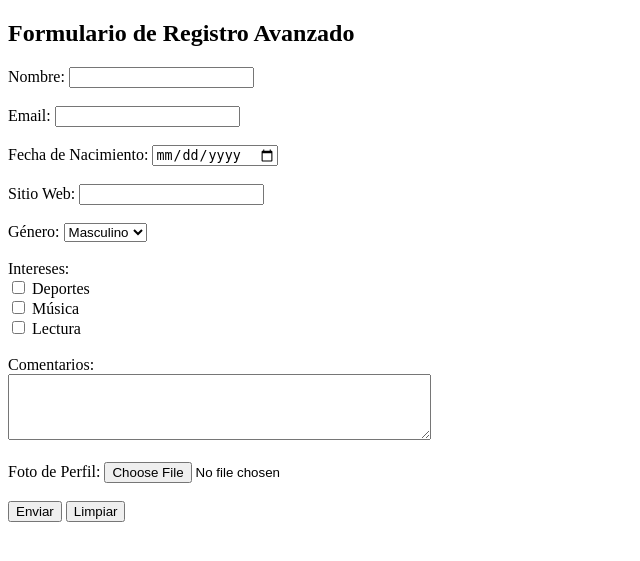
After one commit to AbdielAlvarez9602/DESARROLLO_VII_ABDIEL_ALVAREZ, a PHP site: page /TALLERES/TALLER_6/formulario.html in a window 1280 px wide. The commit adds this page. Shown: the top 561 px of the page, without its empty margins (0-640 px from the left). Run offline with PHP 8.4, Linux system fonts and the light colour scheme.

Commit message:
TALLER_6 - Ejercicio práctico completado: Mejoras en el procesamiento de formularios

```diff
--- /dev/null
+++ b/TALLERES/TALLER_6/formulario.html
@@ -0,0 +1,48 @@
+<!DOCTYPE html>
+<html lang="es">
+<head>
+    <meta charset="UTF-8">
+    <meta name="viewport" content="width=device-width, initial-scale=1.0">
+    <title>Formulario de Registro Avanzado</title>
+</head>
+<body>
+    <h2>Formulario de Registro Avanzado</h2>
+    <form action="procesar.php" method="POST" enctype="multipart/form-data">
+        <label for="nombre">Nombre:</label>
+        <input type="text" id="nombre" name="nombre" required><br><br>
+
+        <label for="email">Email:</label>
+        <input type="email" id="email" name="email" required><br><br>
+
+        <label for="fecha_nacimiento">Fecha de Nacimiento:</label>
+        <input type="date" id="fecha_nacimiento" name="fecha_nacimiento" required><br><br>
+
+        <label for="sitio_web">Sitio Web:</label>
+        <input type="url" id="sitio_web" name="sitio_web"><br><br>
+
+        <label for="genero">Género:</label>
+        <select id="genero" name="genero">
+            <option value="masculino">Masculino</option>
+            <option value="femenino">Femenino</option>
+            <option value="otro">Otro</option>
+        </select><br><br>
+
+        <label>Intereses:</label><br>
+        <input type="checkbox" id="deportes" name="intereses[]" value="deportes">
+        <label for="deportes">Deportes</label><br>
+        <input type="checkbox" id="musica" name="intereses[]" value="musica">
+        <label for="musica">Música</label><br>
+        <input type="checkbox" id="lectura" name="intereses[]" value="lectura">
+        <label for="lectura">Lectura</label><br><br>
+
+        <label for="comentarios">Comentarios:</label><br>
+        <textarea id="comentarios" name="comentarios" rows="4" cols="50"></textarea><br><br>
+
+        <label for="foto_perfil">Foto de Perfil:</label>
+        <input type="file" id="foto_perfil" name="foto_perfil"><br><br>
+
+        <input type="submit" value="Enviar">
+        <input type="reset" value="Limpiar">
+    </form>
+</body>
+</html>
```
Also changed, not shown: TALLERES/TALLER_6/procesar.php (+26 -6 lines), TALLERES/TALLER_6/resumen.php (added, +28 -0 lines), TALLERES/TALLER_6/sanitizacion.php (+8 -4 lines), TALLERES/TALLER_6/validaciones.php (+6 -1 lines), TALLERES/TALLER_6/uploads/67106c72cc912_elegante.jpg (added), TALLERES/TALLER_6/uploads/67106d303b5fb_elegante.jpg (added), TALLERES/TALLER_6/uploads/67106d53e8d92_elegante.jpg (added).
